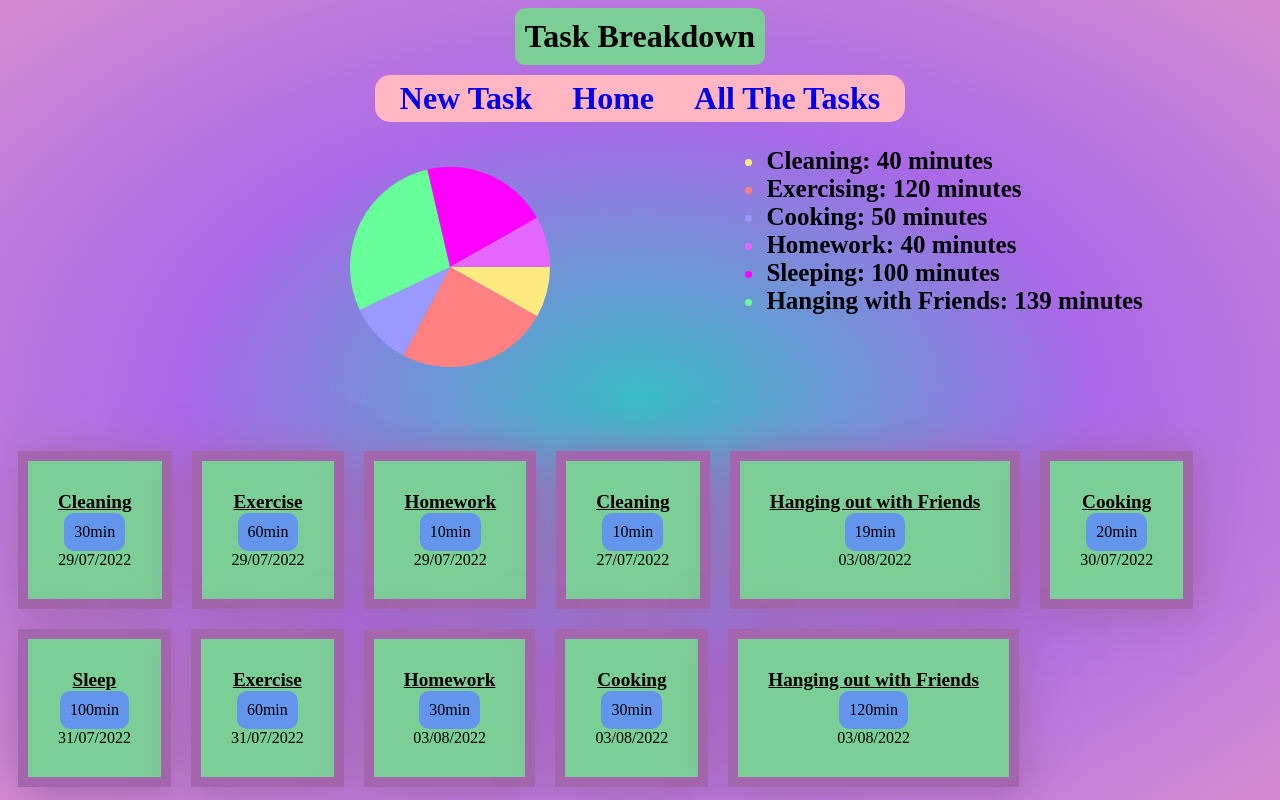
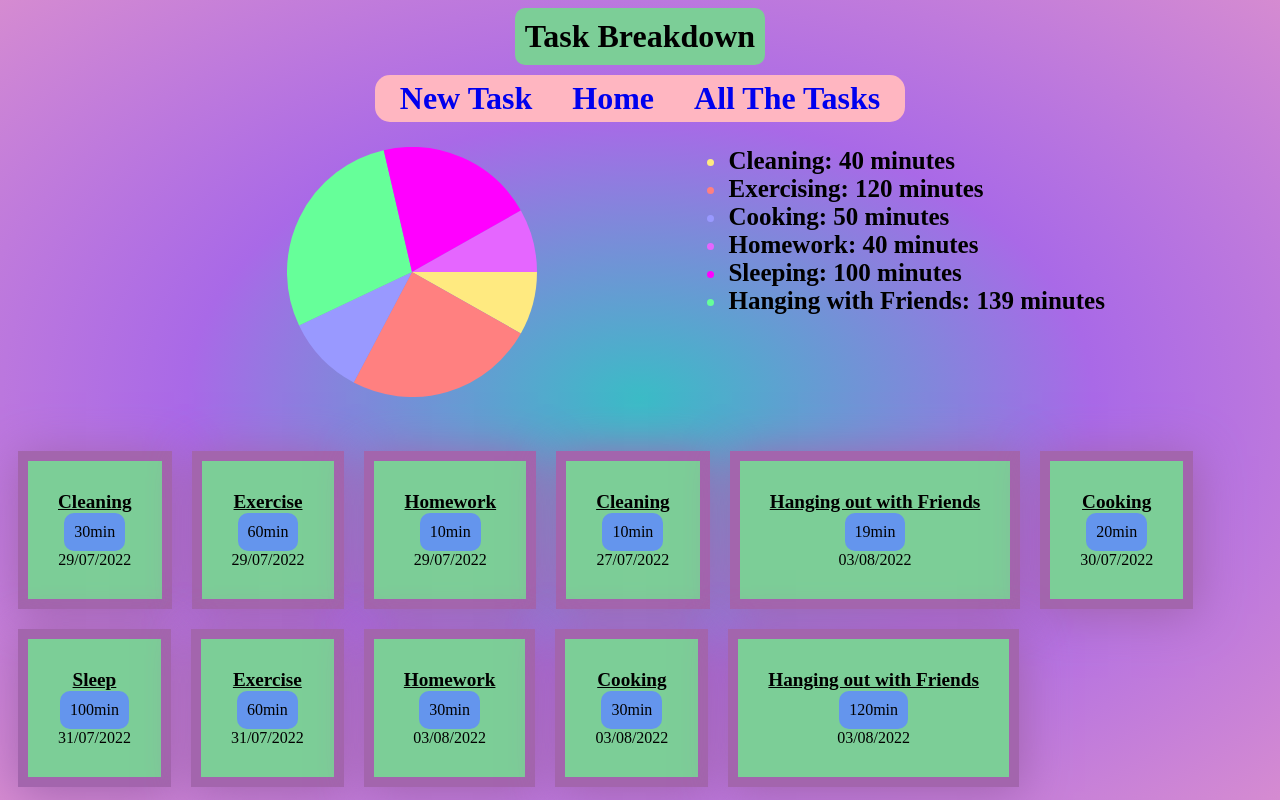
Before and after one commit to melissavaiden/phase-2-project, a React (Create React App) app: page /TaskList in a window 1280 px wide. Built offline with nearby package versions, Linux system fonts and the light colour scheme; data requests are answered from the project's data file.

Commit message:
Pie Chart Page Position

```diff
--- a/src/style.css
+++ b/src/style.css
@@ -93,11 +93,10 @@ body {
 
 .pieChart {
     float: left;
-    height: 200px;
+    height: 250px;
     width: 50%;
-    margin-left: 10%;
+    margin-left: 7%;
     margin-right: auto;
-    margin-top: 20px;
 }
 
 .form {
```
